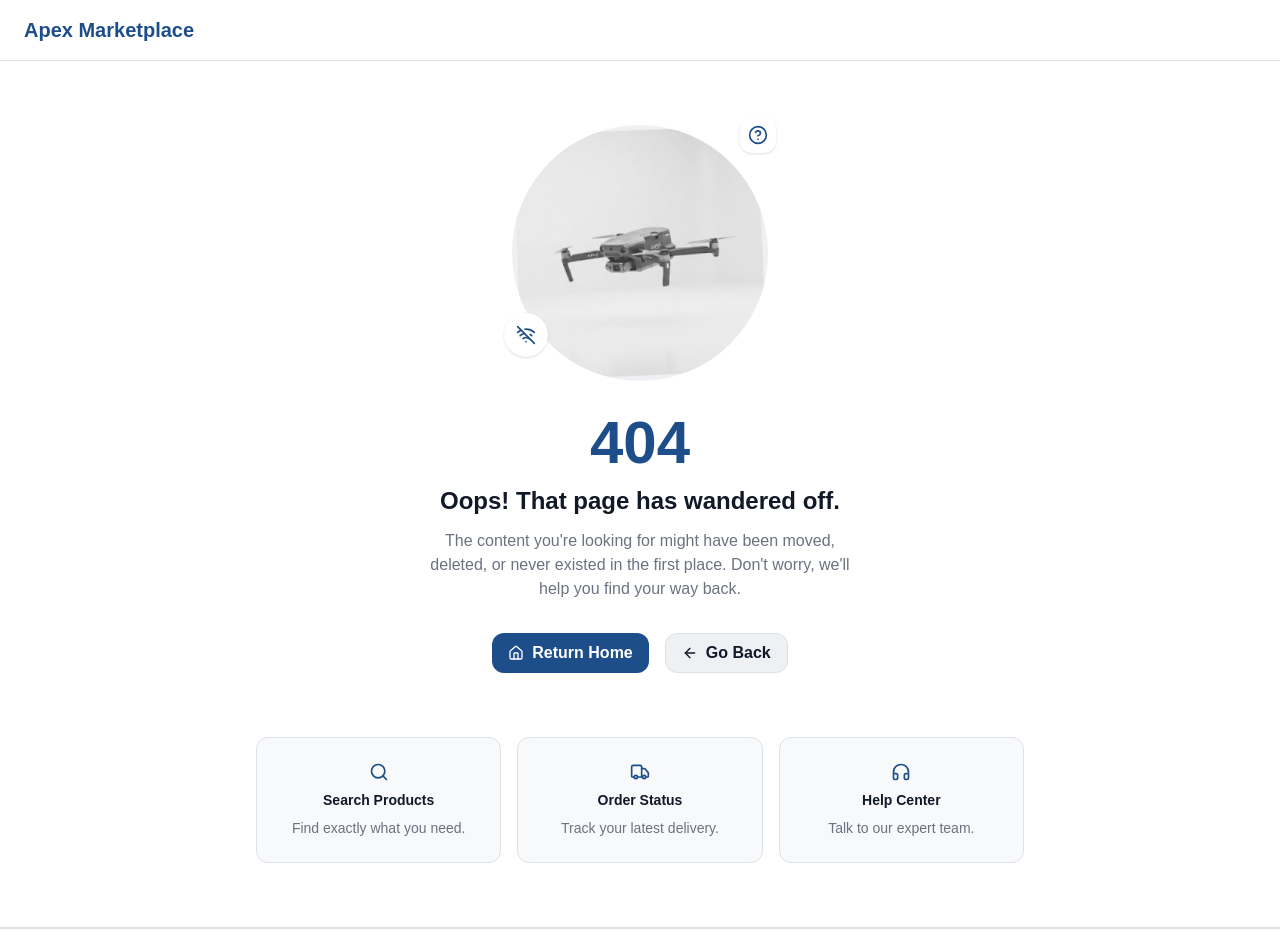
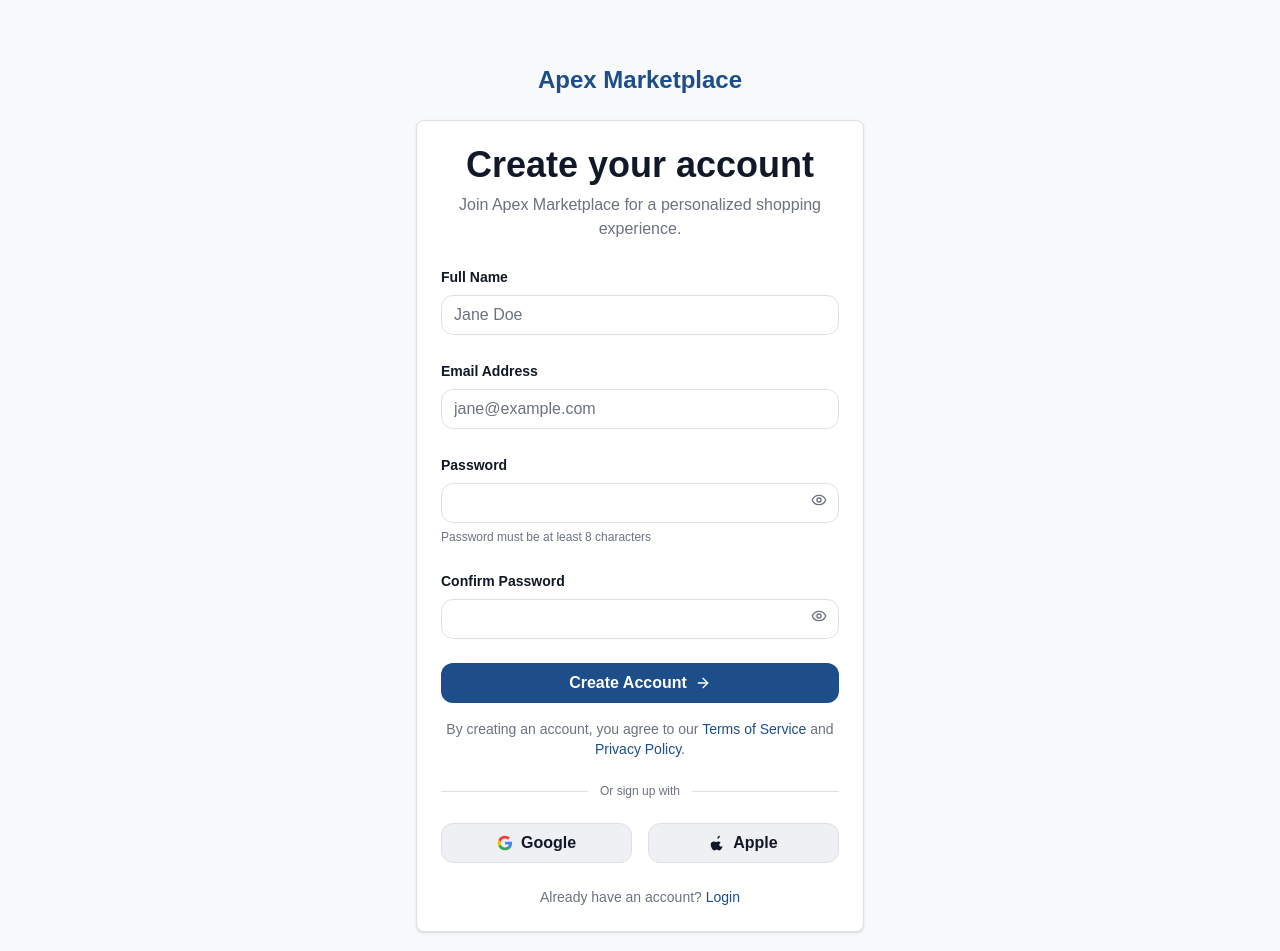
Before and after one commit to momotaun/Annah_E_Commerce, a Next.js app in the folder frontend/: page /register in a window 1280 px wide. Before the commit this address had no page. Shown: the top 951 px of the page. Built offline with nearby package versions, Linux system fonts and the light colour scheme.

Commit message:
Feature/register page (#34)
* feat: created register page

* feat: styling for register

```diff
--- /dev/null
+++ b/frontend/src/app/register/page.tsx
@@ -0,0 +1,148 @@
+"use client";
+
+import { useState } from "react";
+import Link from "next/link";
+import { ArrowRight } from "lucide-react";
+import Footer from "@/src/app/components/layout/Footer";
+import Input from "@/src/app/components/ui/Input";
+import Button from "@/src/app/components/ui/Button";
+import GoogleIcon from "@/src/app/components/ui/icons/GoogleIcon";
+import AppleIcon from "@/src/app/components/ui/icons/AppleIcon";
+
+export default function RegisterPage() {
+  const [form, setForm] = useState({
+    fullName: "",
+    email: "",
+    password: "",
+    confirmPassword: "",
+  });
+
+  function handleChange<K extends keyof typeof form>(key: K, value: string) {
+    setForm((prev) => ({ ...prev, [key]: value }));
+  }
+
+  return (
+    <div className="flex min-h-screen flex-col">
+      <main className="flex flex-1 flex-col items-center bg-gray-50 px-6 py-16">
+        <Link href="/" className="text-2xl font-bold text-primary-600">
+          Apex Marketplace
+        </Link>
+
+        <div className="mt-6 w-full max-w-md rounded-md border border-gray-200 bg-white p-6 shadow-sm">
+          <h1 className="text-center text-4xl font-bold text-gray-900">
+            Create your account
+          </h1>
+          <p className="mt-2 text-center text-base text-gray-500">
+            Join Apex Marketplace for a personalized shopping experience.
+          </p>
+
+          <form className="mt-6 flex flex-col gap-6">
+            <div>
+              <label htmlFor="fullName" className="text-sm font-semibold text-gray-900">
+                Full Name
+              </label>
+              <Input
+                id="fullName"
+                placeholder="Jane Doe"
+                value={form.fullName}
+                onChange={(e) => handleChange("fullName", e.target.value)}
+                className="mt-1.5"
+              />
+            </div>
+
+            <div>
+              <label htmlFor="email" className="text-sm font-semibold text-gray-900">
+                Email Address
+              </label>
+              <Input
+                id="email"
+                type="email"
+                placeholder="jane@example.com"
+                value={form.email}
+                onChange={(e) => handleChange("email", e.target.value)}
+                className="mt-1.5"
+              />
+            </div>
+
+            <div>
+              <label htmlFor="password" className="text-sm font-semibold text-gray-900">
+                Password
+              </label>
+              <Input
+                id="password"
+                type="password"
+                value={form.password}
+                onChange={(e) => handleChange("password", e.target.value)}
+                className="mt-1.5"
+              />
+              <p className="mt-1.5 text-xs text-gray-500">
+                Password must be at least 8 characters
+              </p>
+            </div>
+
+            <div>
+              <label htmlFor="confirmPassword" className="text-sm font-semibold text-gray-900">
+                Confirm Password
+              </label>
+              <Input
+                id="confirmPassword"
+                type="password"
+                value={form.confirmPassword}
+                onChange={(e) => handleChange("confirmPassword", e.target.value)}
+                className="mt-1.5"
+              />
+            </div>
+
+            <Button type="submit" fullWidth icon={<ArrowRight className="h-4 w-4" />} iconPosition="right">
+              Create Account
+            </Button>
+          </form>
+
+          <p className="mt-4 text-center text-sm text-gray-500">
+            By creating an account, you agree to our{" "}
+            <Link href="/terms" className="text-primary-600 hover:underline">
+              Terms of Service
+            </Link>{" "}
+            and{" "}
+            <Link href="/privacy" className="text-primary-600 hover:underline">
+              Privacy Policy
+            </Link>
+            .
+          </p>
+
+          <div className="my-6 flex items-center gap-3">
+            <span className="h-px flex-1 bg-gray-200" />
+            <span className="text-xs font-medium text-gray-500">Or sign up with</span>
+            <span className="h-px flex-1 bg-gray-200" />
+          </div>
+
+          <div className="grid grid-cols-2 gap-4">
+            <Button variant="secondary" icon={<GoogleIcon className="h-4 w-4" />}>
+              Google
+            </Button>
+            <Button variant="secondary" icon={<AppleIcon className="h-4 w-4" />}>
+              Apple
+            </Button>
+          </div>
+
+          <p className="mt-6 text-center text-sm text-gray-500">
+            Already have an account?{" "}
+            <Link href="/login" className="font-medium text-primary-600 hover:underline">
+              Login
+            </Link>
+          </p>
+        </div>
+      </main>
+
+      <Footer
+        brandBlurb="Experience premium e-commerce with a curated selection of global high-end technology and fashion."
+        columns={[
+          { title: "Shop", links: [{ label: "Catalog", href: "/catalogue" }, { label: "Deals", href: "/deals" }, { label: "New Arrivals", href: "/new" }] },
+          { title: "Company", links: [{ label: "About Us", href: "/about" }, { label: "Contact Support", href: "/contact" }] },
+          { title: "Legal", links: [{ label: "Privacy Policy", href: "/privacy" }, { label: "Terms of Service", href: "/terms" }] },
+          { title: "Shipping", links: [{ label: "Shipping Info", href: "/shipping" }, { label: "Returns", href: "/returns" }] },
+        ]}
+      />
+    </div>
+  );
+}
```
